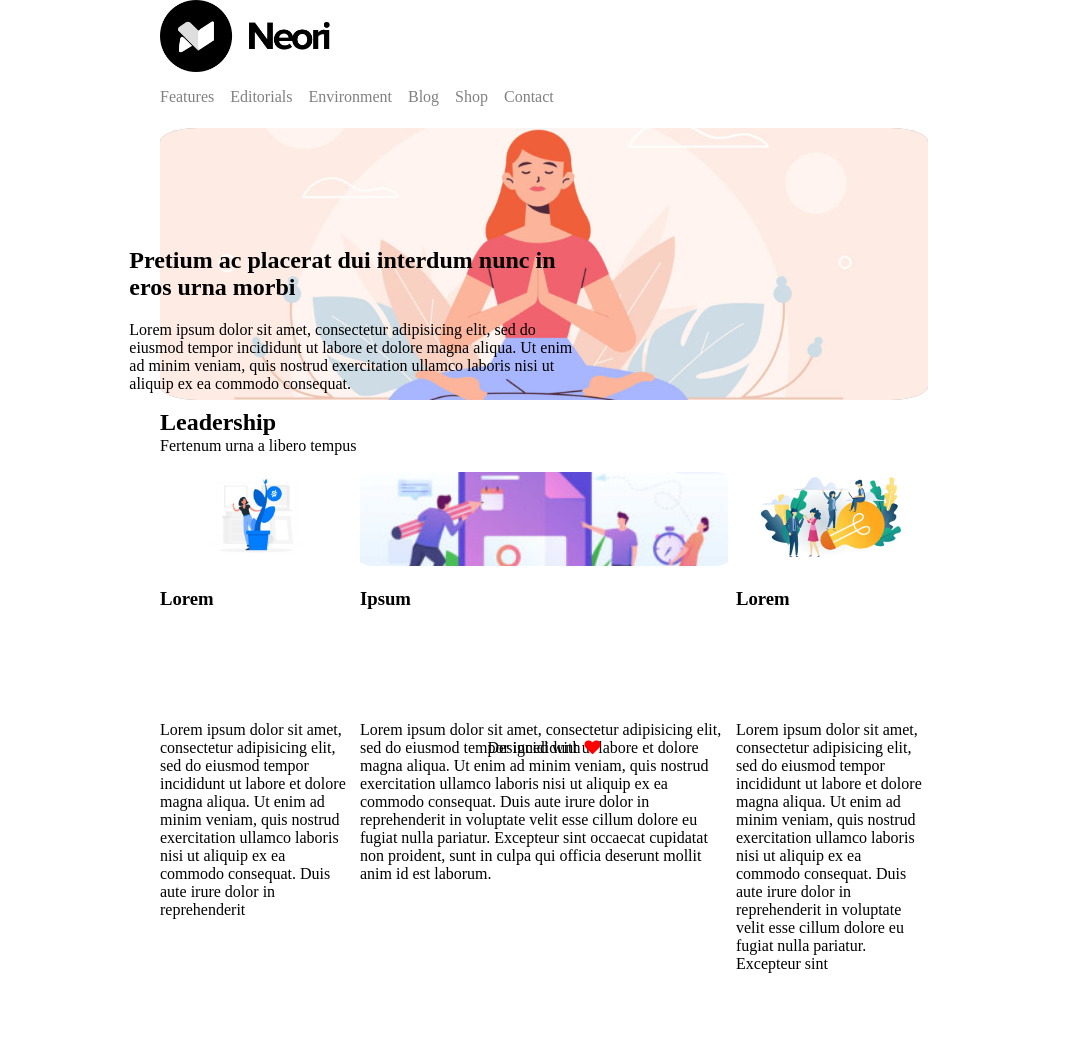
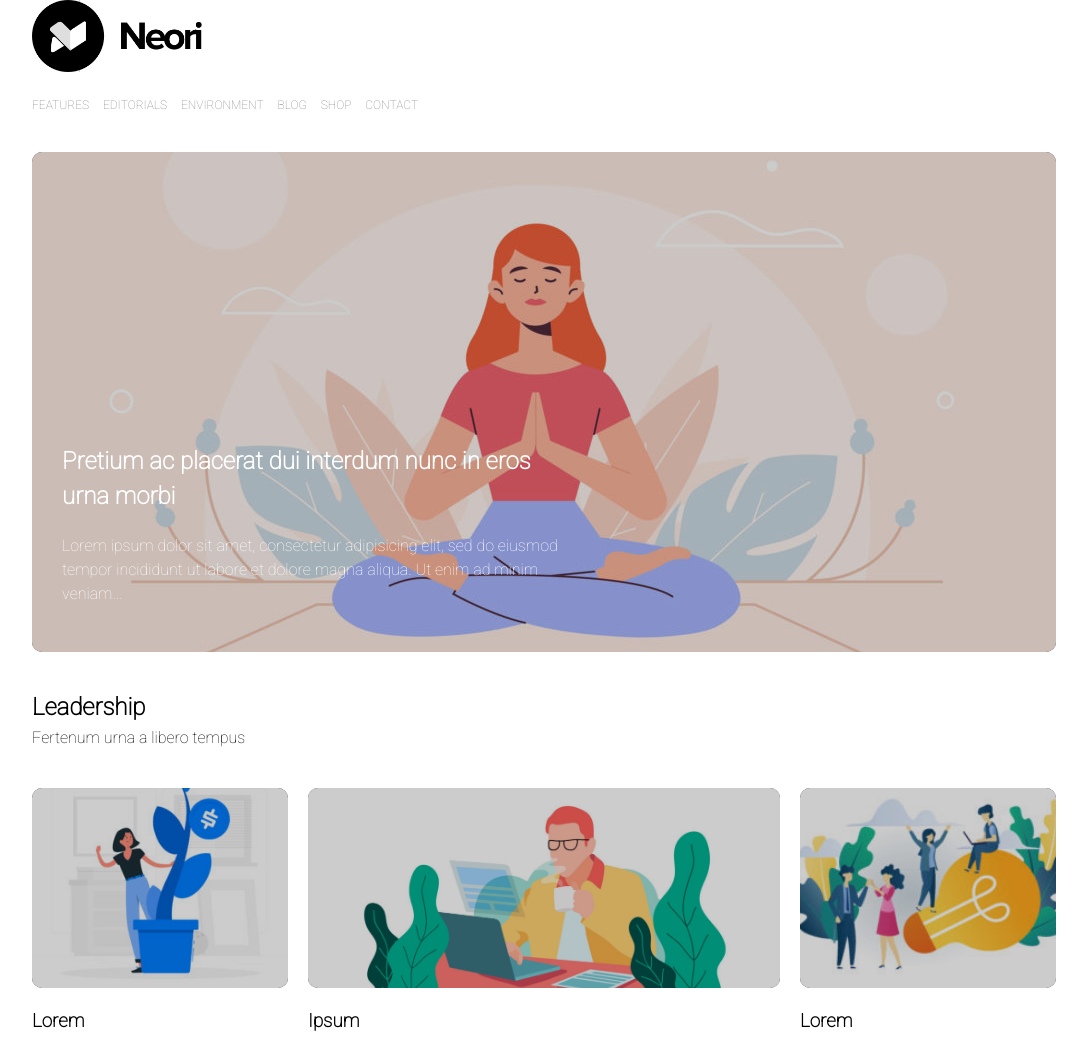
Before and after one commit to mlep89/htmlcss-wp, a plain HTML site: page index.html in a window 1280 px wide. Shown: the top 1038 px of the page, without its empty margins (96-1183 px from the left). Before the commit the page ends 973 px from the top, so only its background shows below. Drawn offline with Linux system fonts and the light colour scheme.

Commit message:
Esercizio completato

```diff
--- a/css/master.css
+++ b/css/master.css
@@ -4,104 +4,113 @@
   box-sizing: border-box;
 }
 
-body {
-  width: 60%;
-  margin: 0 auto;
+.clearfix {
+  content: "";
+  display: table;
+  clear: both;
 }
 
- header div.title {
+body {
+  width: 80%;
+  margin: 0 auto;
+  font-family: 'Heebo', sans-serif;
+}
+
+.title {
+  float:left;
+  display: inline-block;
+  width: 12%;
   height: 9vh;
+  border-right: solid lightgrey 1px;
 }
 .logo {
   height: 100%;
 }
 
-header nav {
-  height: 5vh;
-  margin-top: 2vh;
-}
-nav div {
-  float: left;
-  color: grey;
-  margin-right: 2vh;
+.empty_space {
+  float:left;
+  display: inline-block;
+  width: 88%;
+  height: 9vh;
 }
 
-.banner {
+.menu_container ul {
+  padding: 0;
+}
+.menu_container li {
+  display: inline-block;
+  margin: 20px 0;
+}
+.menu_container a {
+  text-decoration: none;
+  color: grey;
+  text-transform: uppercase;
+  font-size: 12px;
+  padding-right: 10px;
+}
+
+/* inizio jumbotron */
+.jumbotron {
   position: relative;
-  height: 34vh;
+  width: 100%;
+  height: 500px;
+  border-radius: 10px;
+  overflow: hidden;
+  background-color: black;
 }
 .pic_1 {
   width: 100%;
   height: 100%;
   object-fit: cover;
-  border-radius: 5%;
-  background: rgba(0, 0, 0, 0.4);
+  opacity: 0.8;
 }
 
-.text_bottom_left {
+.text_jumbotron {
   position: absolute;
-  width: 60%;
-  margin: 0 auto;
-  top: 70%;
-  left: 20%;
-  transform: translate(-40%, -50%);
+  width: 50%;
+  color: white;
+  bottom: 30px;
+  left: 30px;
 }
+/* fine jumbotron */
 
-.bottom {
+/* inizio title main */
+.title_main {
+  width: 100%;
+  line-height: 0.5;
+  padding: 30px 0;
+}
+/* fine title main */
+
+/* inizio section col */
+.left_col,
+.middle_col,
+.right_col {
   float:left;
+}
+.left_col,
+.right_col {
+  width: 25%;
+}
+.middle_col {
+  width: 50%;
+  padding: 0 20px;
+}
+.img_container {
+  height: 200px;
   width: 100%;
-  height: 8vh;
-  line-height: 0.5vh;
+  background-color: black;
+  overflow: hidden;
+  border-radius: 10px;
 }
+.col_container img {
+  height: 100%;
+  width: 100%;
+  object-fit: cover;
+  opacity: 0.8;
+}
+/* fine section col */
 
-.col::after {
-  content: "";
-  display: table;
-  clear:both;
-}
-.left, .right {
-  float: left;
-  height: 28vh;
-  width: 25%;
-  border-top: 8px;
-  border-left: 0;
-  border-right:0;
-  border-bottom: 8px;
-  border-style: solid;
-  border-color: white;
-}
-.centered {
-  float: left;
-  height: 28vh;
-  width: 50%;
-  border: 8px;
-  border-style: solid;
-  border-color: white;
-}
-.img_left {
-border-radius: 5%;
-height: 45%;
-width: 100%;
-object-fit: contain;
-}
-.img_centered {
-border-radius: 5%;
-height: 45%;
-width: 100%;
-object-fit: cover;
-}
-.img_right {
-border-radius: 5%;
-height: 45%;
-width: 100%;
-object-fit: contain;
-}
-
-.col h3,
-.col p {
-  height: 55%;
-  width: 100%;
-}
 
 .footer {
   position: relative;
--- a/index.html
+++ b/index.html
@@ -3,53 +3,77 @@
   <head>
     <meta charset="utf-8">
     <title>Neori</title>
+    <link href="https://fonts.googleapis.com/css2?family=Heebo:wght@100&display=swap" rel="stylesheet">
     <link rel="stylesheet" href="css/master.css">
     <link rel="stylesheet" href="https://cdnjs.cloudflare.com/ajax/libs/font-awesome/4.7.0/css/font-awesome.min.css">
   </head>
   <body>
-    <header>
+    <header class="clearfix">
       <div class="title">
         <img src="img/logo.png" class="logo">
       </div>
+      <div class="empty_space"></div>
+      <div class="menu_container">
         <nav>
-          <div><a></a>Features</div>
-          <div><a></a>Editorials</div>
-          <div><a></a>Environment</div>
-          <div><a></a>Blog</div>
-          <div><a></a>Shop</div>
-          <div><a></a>Contact</div>
+          <ul>
+            <li><a href="#">Features</a></li>
+            <li><a href="#">Editorials</a></li>
+            <li><a href="#">Environment</a></li>
+            <li><a href="#">Blog</a></li>
+            <li><a href="#">Shop</a></li>
+            <li><a href="#">Contact</a></li>
+          </ul>
         </nav>
-      <div class="banner">
-        <img src="img/banner.jpg" class="pic_1">
-        <div class="text_bottom_left">
+      </div>
+    </header>
+
+    <main>
+      <section>
+        <div class="jumbotron">
+          <img src="img/banner.jpg" class="pic_1" alt="Jumbotron Image">
+          <div class="text_jumbotron">
             <h2>Pretium ac placerat dui interdum nunc in eros urna morbi</h2>
-          <p>Lorem ipsum dolor sit amet, consectetur adipisicing elit, sed do eiusmod tempor incididunt ut labore et dolore magna aliqua. Ut enim ad minim veniam, quis nostrud exercitation ullamco laboris nisi ut aliquip ex ea commodo consequat.</p>
+            <p>Lorem ipsum dolor sit amet, consectetur adipisicing elit, sed do eiusmod tempor incididunt ut labore et dolore magna aliqua. Ut enim ad minim veniam...</p>
           </div>
         </div>
-    </header>
-    <main>
-      <div class="col">
-        <div class="bottom">
-          <h2>Leadership</h2>
+      </section>
+
+      <section>
+        <div class="title_main">
+          <h1>Leadership</h1>
           <p>Fertenum urna a libero tempus</p>
         </div>
-        <div class="left">
-          <img src="img/img-1.jpg" class="img_left">
+      </section>
+
+      <section>
+        <div class="col_container clearfix">
+          <div class="left_col">
+            <div class="img_container">
+              <img src="img/img-1.jpg" alt="">
+            </div>
             <h3>Lorem</h3>
-          <p>Lorem ipsum dolor sit amet, consectetur adipisicing elit, sed do eiusmod tempor incididunt ut labore et dolore magna aliqua. Ut enim ad minim veniam, quis nostrud exercitation ullamco laboris nisi ut aliquip ex ea commodo consequat. Duis aute irure dolor in reprehenderit </p>
+            <p>Lorem ipsum dolor sit amet, consectetur adipisicing elit, sed do eiusmod tempor incididunt ut labore et dolore magna aliqua. Ut enim ad minim veniam.</p>
           </div>
-        <div class="centered">
-          <img src="img/img-2.jpg" class="img_centered">
+          <div class="middle_col">
+            <div class="img_container">
+              <img src="img/banner-2.jpg" alt="">
+            </div>
             <h3>Ipsum</h3>
+            <p>Lorem ipsum dolor sit amet, consectetur adipisicing elit, sed do eiusmod tempor incididunt ut labore et dolore magna aliqua. Ut enim ad minim veniam, quis nostrud exercitation ullamco laboris nisi ut aliquip ex ea commodo consequat. Duis aute irure dolor in reprehenderit in voluptate velit esse cillum dolore eu fugiat nulla pariatur. Excepteur sint occaecat cupidatat non proident, sunt in culpa qui officia deserunt mollit anim id est laborum.Lorem ipsum dolor sit amet, consectetur adipisicing elit, sed do eiusmod tempor incididunt ut labore et dolore magna aliqua. Ut enim ad minim veniam, quis nostrud exercitation ullamco laboris nisi ut aliquip ex ea commodo consequat. Duis aute irure dolor in reprehenderit in voluptate velit esse cillum dolore eu fugiat nulla pariatur. Excepteur sint occaecat cupidatat non proident, sunt in culpa qui officia deserunt mollit anim id est laborum.</p>
+          </div>
+          <div class="right_col">
+            <div class="img_container">
+              <img src="img/img-3.jpg" alt="">
+            </div>
+            <h3>Lorem</h3>
             <p>Lorem ipsum dolor sit amet, consectetur adipisicing elit, sed do eiusmod tempor incididunt ut labore et dolore magna aliqua. Ut enim ad minim veniam, quis nostrud exercitation ullamco laboris nisi ut aliquip ex ea commodo consequat. Duis aute irure dolor in reprehenderit in voluptate velit esse cillum dolore eu fugiat nulla pariatur. Excepteur sint occaecat cupidatat non proident, sunt in culpa qui officia deserunt mollit anim id est laborum.</p>
           </div>
-        <div class="right">
-          <img src="img/img-3.jpg" class="img_right">
-          <h3>Lorem</h3>
-          <p>Lorem ipsum dolor sit amet, consectetur adipisicing elit, sed do eiusmod tempor incididunt ut labore et dolore magna aliqua. Ut enim ad minim veniam, quis nostrud exercitation ullamco laboris nisi ut aliquip ex ea commodo consequat. Duis aute irure dolor in reprehenderit in voluptate velit esse cillum dolore eu fugiat nulla pariatur. Excepteur sint </p>
         </div>
-      </div>
+      </section>
     </main>
+
+    <!-- IDEA: da qui vecchio codice -->
+
     <footer>
       <div class="footer">
         <p>Designed with <i class="fa fa-heart"></i></p>
```
Lines whose indentation alone changed are shown as unchanged.
